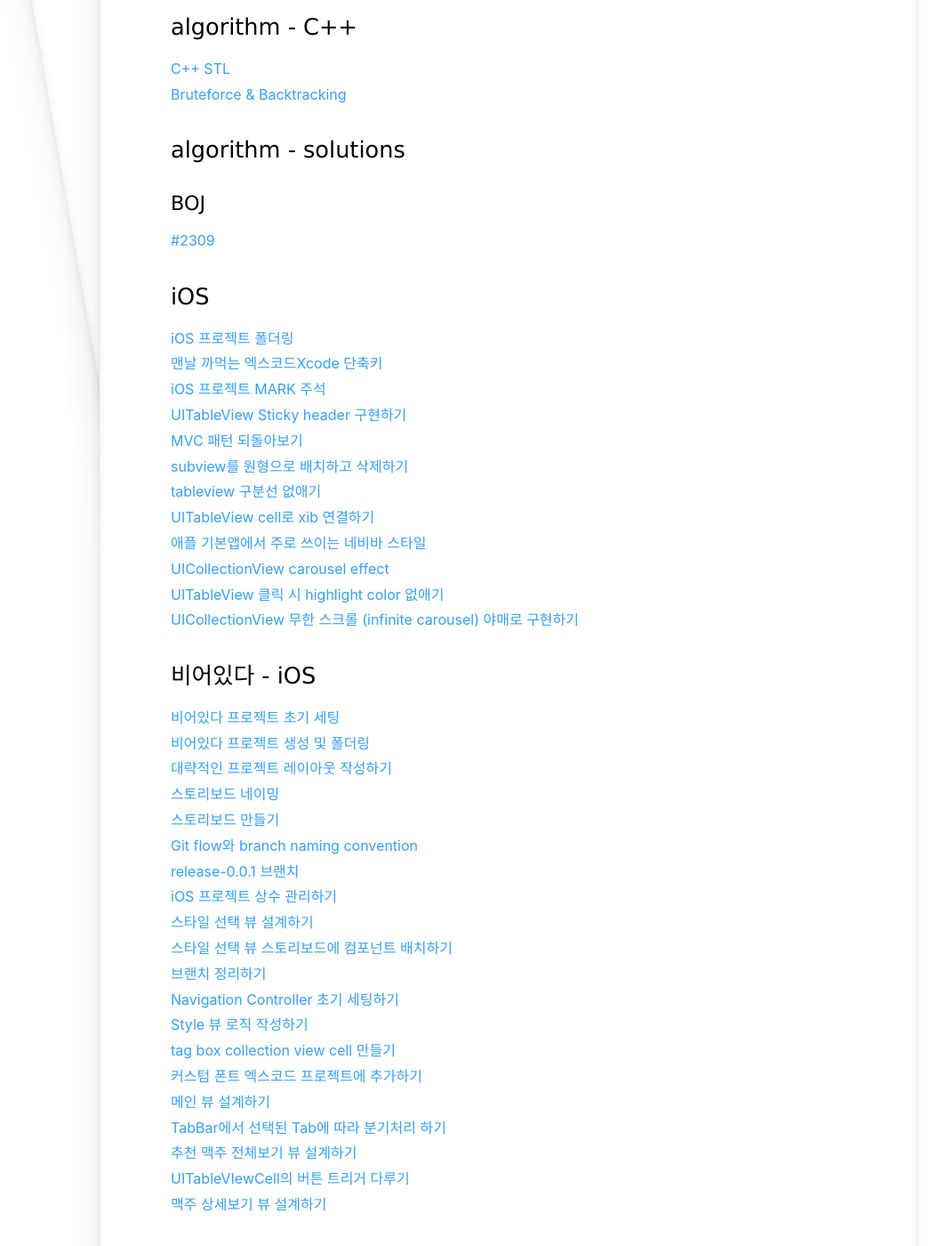
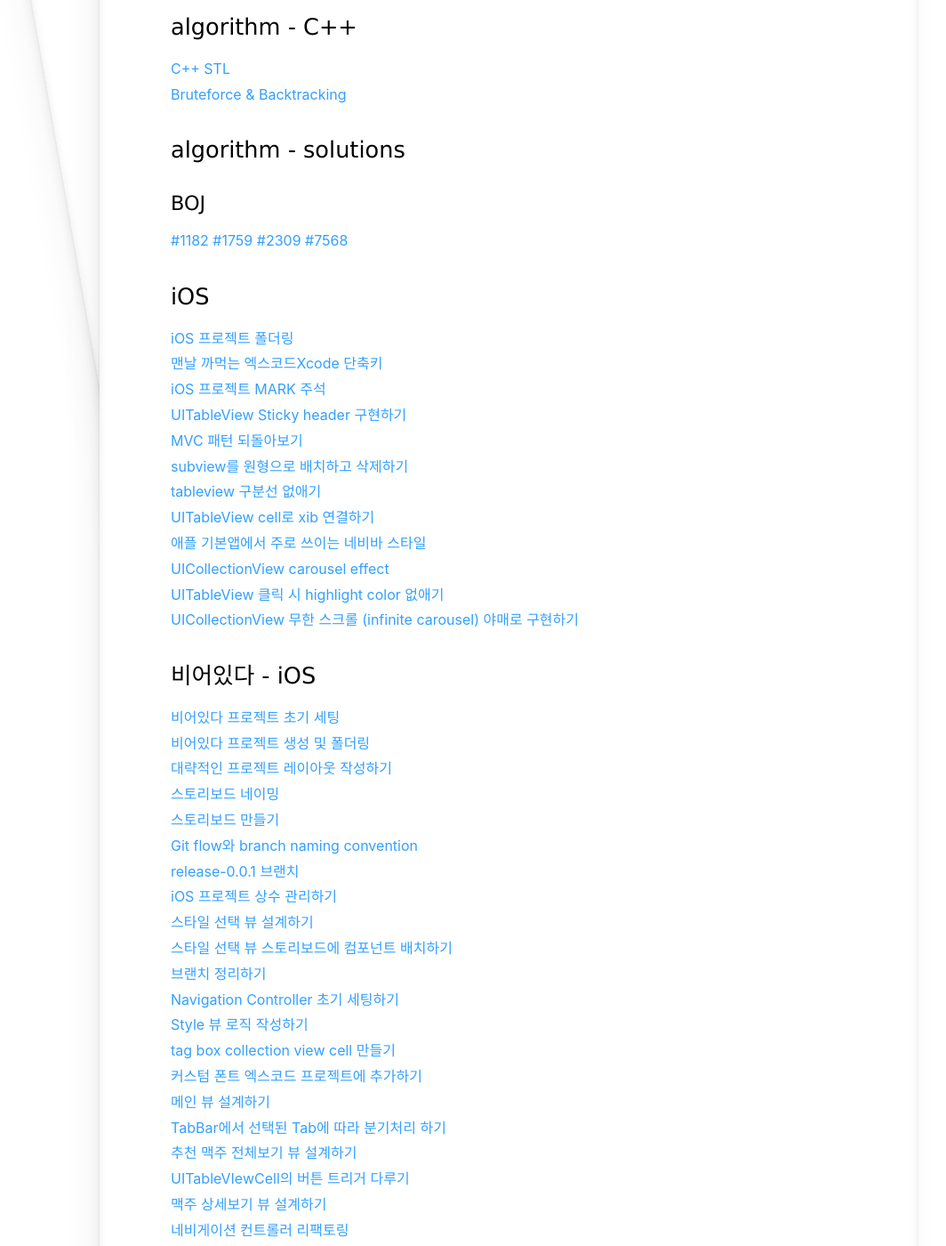
Before and after one commit to jeongchoyi/jeongchoyi.github.io, a Jekyll site: the page built from devpost/index.html, in a window 1280 px wide and 1400 px high, scrolled down 278 px. Shown: the whole window at 89% size, without its empty margins (68-1132 px from the left). Built offline with Jekyll 4.4.1, drawn with Linux system fonts in a browser that asks for light colours; some web fonts are replaced.

Commit message:
add links

```diff
--- a/devpost/index.html
+++ b/devpost/index.html
@@ -11,7 +11,10 @@ title: choyi
 
 <h3>algorithm - solutions</h3>
 <h4>BOJ</h4>
+<a href="https://iamcho2.github.io/2021/05/04/BOJ-1182">#1182 </a>
+<a href="https://iamcho2.github.io/2021/05/03/BOJ-1759">#1759 </a>
 <a href="https://iamcho2.github.io/2021/05/03/BOJ-2309">#2309 </a>
+<a href="https://iamcho2.github.io/2021/05/03/BOJ-7568">#7568 </a>
 
 <h3>iOS</h3>
 <a href="https://iamcho2.github.io/2020/11/08/ios-project-foldering">iOS 프로젝트 폴더링</a><br>
@@ -48,6 +51,8 @@ title: choyi
 <a href="https://iamcho2.github.io/2021/04/26/BeerAll-view-design">추천 맥주 전체보기 뷰 설계하기</a><br>
 <a href="https://iamcho2.github.io/2021/04/26/button-handler-in-uitableviewcell-xib">UITableVIewCell의 버튼 트리거 다루기</a><br>
 <a href="https://iamcho2.github.io/2021/05/01/beer-detail-view-design">맥주 상세보기 뷰 설계하기</a><br>
+<a href="https://iamcho2.github.io/2021/05/06/navigation-refactoring">네비게이션 컨트롤러 리팩토링</a><br>
+<a href="https://iamcho2.github.io/2021/05/06/customizing-UISearchBar">UISearchBar 커스텀하기</a><br>
 
 <h3>2021 컴퓨터공학과 졸업작품 포포 - iOS</h3>
 <a href="https://iamcho2.github.io/2021/02/03/senier-project-first-meeting">졸작팀 첫 회의!</a><br>
```
